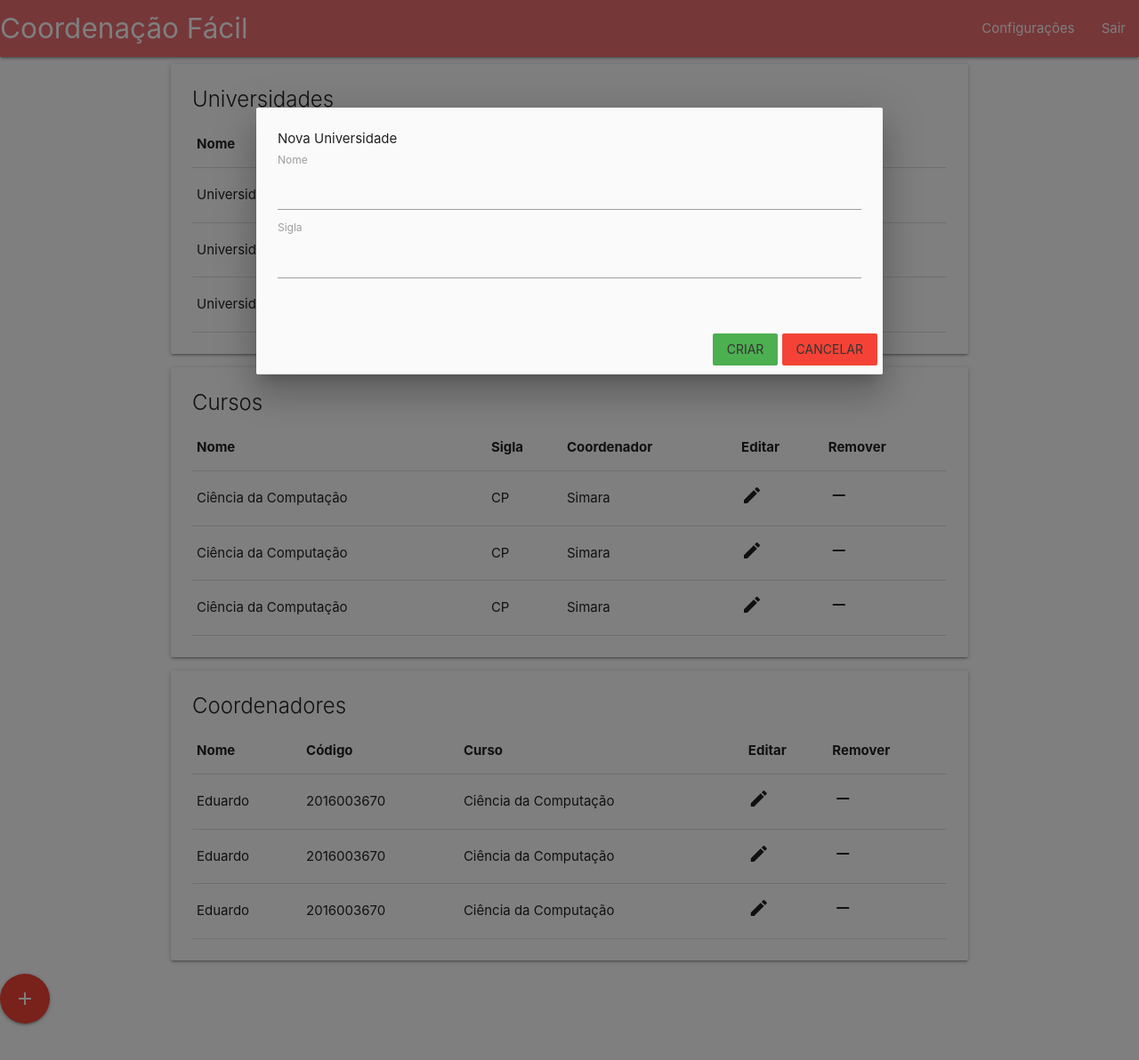
After one commit to eduardosvieira/coordenacao-facil, a Flask app: page /administrator/ in a window 1280 px wide, after a click on "add". The commit adds this page. Shown: the top 1192 px of the page at 89% size. Run offline with Flask 2, Linux system fonts and the light colour scheme.

Commit message:
fixing bugs and adding modals university

```diff
--- a/CoordenacaoFacil/__init__.py
+++ b/CoordenacaoFacil/__init__.py
@@ -6,7 +6,7 @@
 client = MongoClient("mongodb://eduardo:senha@200.137.131.118/cfdb")
 db = client.cfdb
 
-@app.route("/")
+@app.route("/administrator/")
 def index():
     return render_template("administrator.html")
 
--- /dev/null
+++ b/CoordenacaoFacil/static/js/universities.js
@@ -0,0 +1,27 @@
+
+var PROTOCOL = window.location.protocol;
+var HOSTNAME = window.location.hostname;
+var PORT = window.location.port;
+
+var URL = PROTOCOL + "//" + HOSTNAME + ":" + PORT;
+
+$(document).ready(function(){
+  $('.sidenav').sidenav();
+
+  $('.tabs').tabs();
+
+  $('.modal').modal();
+
+  $('select').formSelect();
+
+  $("#btnCreateUniversity").on("click", function(event){
+    var name = $("#university-name").val();
+    var code = $("#university-code").val();
+
+    $.ajax({
+      url: URL + "/app/universities/",
+      type: "POST",
+      data: {"name": name, "code": code}
+    });
+  });
+});
--- a/CoordenacaoFacil/templates/administrator.html
+++ b/CoordenacaoFacil/templates/administrator.html
@@ -6,12 +6,22 @@
     <!--Import Google Icon Font-->
     <link href="https://fonts.googleapis.com/icon?family=Material+Icons" rel="stylesheet">
 
+    <!-- JQuery -->
+    <script
+			  src="https://code.jquery.com/jquery-3.3.1.js"
+			  integrity="sha256-2Kok7MbOyxpgUVvAk/HJ2jigOSYS2auK4Pfzbm7uH60="
+			  crossorigin="anonymous">
+    </script>
+
     <!-- Compiled and minified CSS -->
     <link rel="stylesheet" href="https://cdnjs.cloudflare.com/ajax/libs/materialize/1.0.0-rc.2/css/materialize.min.css">
 
     <!-- Compiled and minified JavaScript -->
     <script src="https://cdnjs.cloudflare.com/ajax/libs/materialize/1.0.0-rc.2/js/materialize.min.js"></script>
-  </head>
+
+    <script src="{{ url_for('static', filename='js/universities.js') }}"></script>
+
+</head>
   <body>
     <!-- menu -->
     <nav>
@@ -162,5 +172,12 @@
       </div>
 
     </div>
+
+
+    <a href="#modal-create-university" class="modal-trigger btn-floating btn-large waves-effect waves-light red"><i class="material-icons">add</i></a>
+
+    {% include 'modals/universities.html' %}
+
+
   </body>
 </html>
--- /dev/null
+++ b/CoordenacaoFacil/templates/modals/universities.html
@@ -0,0 +1,23 @@
+
+<!-- modal de criação de universidades -->
+<div id="modal-create-university" class="modal">
+  <div class="modal-content">
+    <span class="modal-title">Nova Universidade</span>
+    <div class="row">
+      <div class="input-text">
+        <label for="name">Nome</label>
+        <input name="name" id="name" type="text">
+      </div>
+
+      <div class="input-text">
+        <label for="code">Sigla</label>
+        <input name="code" id="code" type="text">
+      </div>
+    </div>
+  </div>
+
+  <div class="modal-footer">
+    <a id="btnCreateUniversity" class="green modal-action modal-close btn-flat">Criar</a>
+    <a class="red modal-action modal-close btn-flat">Cancelar</a>
+  </div>
+</div>
```
